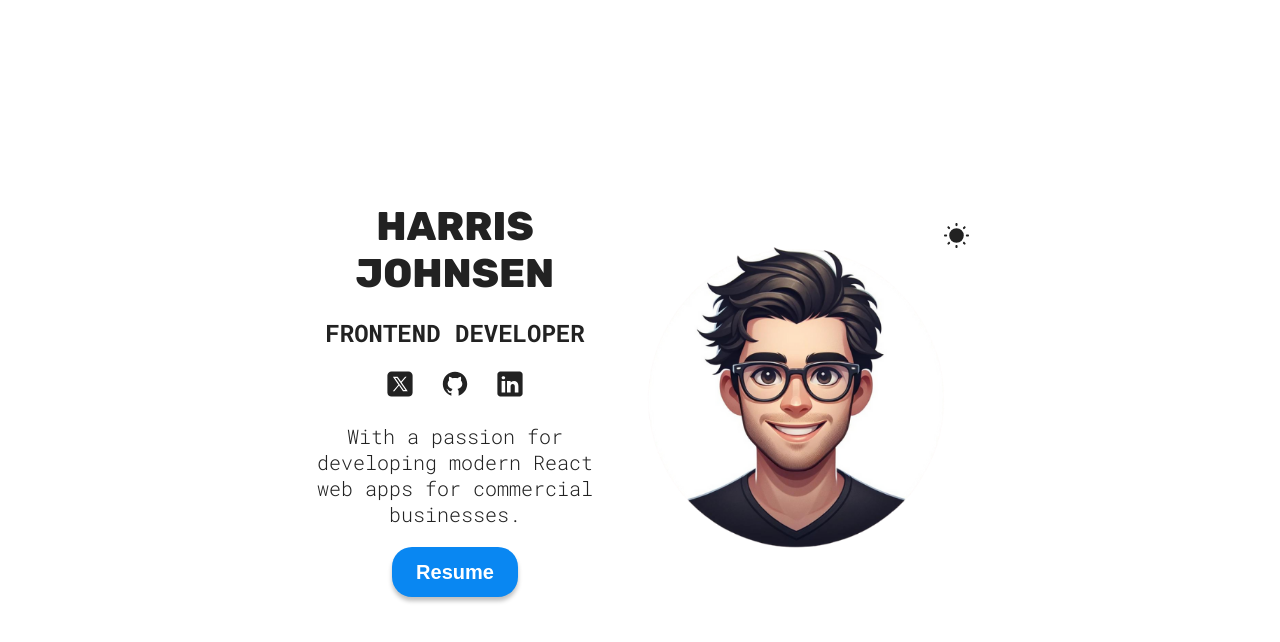
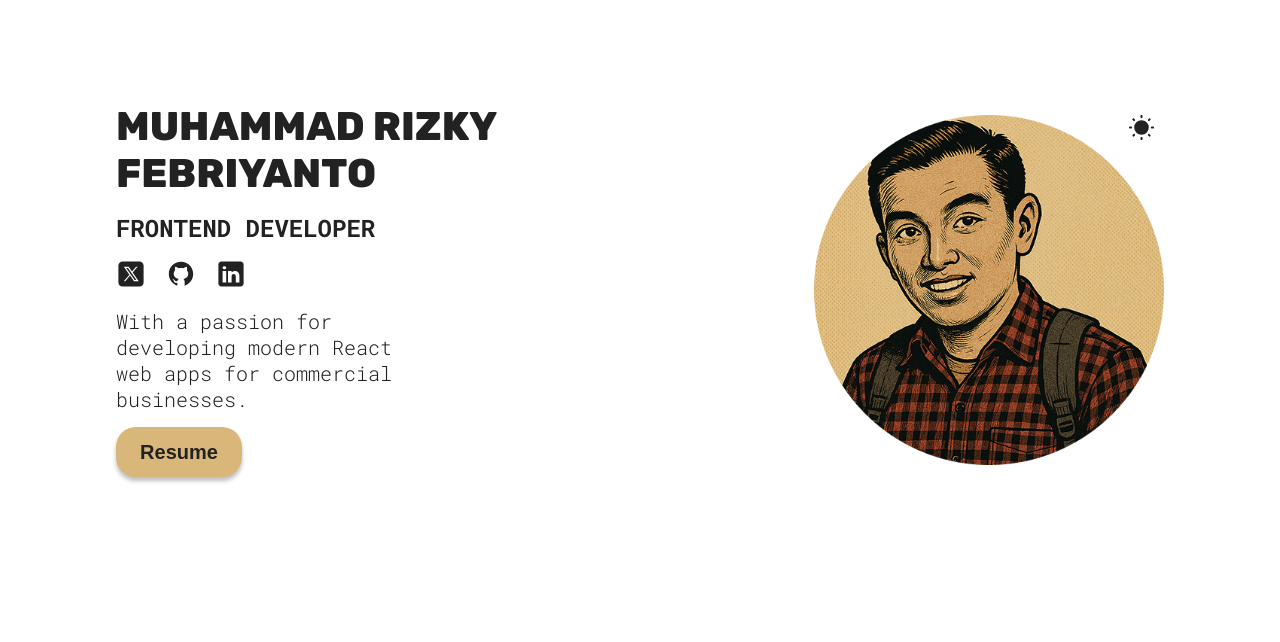
Before and after one commit to duriskifeb/portfolio-mi, a React (Vite) app: page / in a window 1280 px wide. Shown: the top 642 px of the page. Built offline with nearby package versions, Linux system fonts and the light colour scheme.

Commit message:
update Hero blom fiks

```diff
--- a/src/App.css
+++ b/src/App.css
@@ -1,7 +1,7 @@
 :root {
   --background-color: #fff;
-  --btn-color: #0987f2;
-  --btn-text-color: #fff;
+  --btn-color: #d9b679;
+  --btn-text-color: #222;
   --project-card-bg: #ffffff00;
   --text-color: #222;
   --form-text-color: #555;
@@ -10,7 +10,7 @@
 
 [data-theme='dark'] {
   --background-color: #222;
-  --btn-color: #fff;
+  --btn-color: #d9b679;
   --btn-text-color: #222;
   --project-card-bg: #fff;
   --text-color: #fff;
--- a/src/component/Hero.jsx
+++ b/src/component/Hero.jsx
@@ -1,6 +1,6 @@
 //hero ini saya copas nggeh
-import styles from "./HeroStyles.module.css";
-import heroImg from "../assets/Design uten navn.png";
+import styles from "../component/HeroStyles.module.css";
+import heroImg from "../assets/profile.png";
 import sun from "../assets/sun.svg";
 import moon from "../assets/moon.svg";
 import twitterLight from "../assets/twitter-light.svg";
@@ -9,7 +9,7 @@ import githubLight from "../assets/github-light.svg";
 import githubDark from "../assets/github-dark.svg";
 import linkedinLight from "../assets/linkedin-light.svg";
 import linkedinDark from "../assets/linkedin-dark.svg";
-import CV from "../assets/cv.pdf";
+import CV from "..//assets/cv.pdf";
 import { useTheme } from "../common/ThemeContext";
 
 function Hero() {
@@ -37,9 +37,7 @@ function Hero() {
       </div>
       <div className={styles.info}>
         <h1>
-          Harris
-          <br />
-          Johnsen
+          Muhammad Rizky Febriyanto
         </h1>
         <h2>Frontend Developer</h2>
         <span>
--- a/src/component/HeroStyles.module.css
+++ b/src/component/HeroStyles.module.css
@@ -2,35 +2,69 @@
   display: flex;
   flex-direction: column;
   justify-content: center;
-  gap: 20px;
-  text-align: center;
-  height: 100dvh;
+  align-items: center;
+  gap: 3px;
   min-height: 500px;
+  padding: 20px 15px;
+  margin: 0 auto;
+  max-width: 1200px;
+}
+
+.colorModeContainer {
+  position: relative;
+  margin-bottom: 25px;
+  display: flex;
+  justify-content: center;
+  width: 100%;
+}
 
 .hero {
   max-width: 200px;
 }
 
-  span {
+.colorMode {
+  position: absolute;
+  right: 10px;
+  width: 25px;
+}
+
+.colorMode:hover {
+  cursor: pointer;
+}
+
+.info {
   display: flex;
-    gap: 25px;
+  flex-direction: column;
+  gap: 15px;
+  align-items: center;
+  width: 100%;
+  text-align: center;
+}
+
+.container span {
+  display: flex;
+  gap: 20px;
   justify-content: center;
+}
 
-    a {
+.container span a {
   margin: 0;
+}
 
-      img {
+.container span a img {
   width: 30px;
 }
-    }
+
+.container a {
+  width: fit-content;
 }
 
-  a {
-    width: fit-content;
-    align-self: center;
+.description {
+  max-width: 24ch;
+  text-align: center; /* Tetap tengah di mobile */
 }
 
-  button {
+.container button {
   background-color: var(--btn-color);
   color: var(--btn-text-color);
   border: none;
@@ -39,62 +73,63 @@
   height: 50px;
   font-size: 20px;
   font-weight: bold;
+  text-align: center;
   box-shadow: 0 4px 4px rgba(0, 0, 0, 0.25);
   transition: box-shadow 200ms ease-in-out, transform 200ms ease-in-out;
 }
 
-  button:hover {
+.container button:hover {
   transform: scale(1.05);
 }
 
-  button:active {
+.container button:active {
   transform: translateY(2px);
   box-shadow: 0 2px 2px rgba(0, 0, 0, 0.25);
 }
+
+@media (min-width: 800px) {
+  .container {
+    flex-direction: row-reverse;
+    align-items: center;
+    justify-content: center;
+    gap: 50px;
+    padding: 40px 30px;
   }
 
   .colorModeContainer {
-  position: relative;
+    margin-right: 0;
+    margin-bottom: 0;
+    justify-content: flex-end;
   }
-
-.colorMode {
-  position: absolute;
-  right: 0;
-  width: 25px;
-}
-
-.colorMode:hover {
-  cursor: pointer;
-}
-
-.description {
-  max-width: 24ch;
-}
-
-.info {
-  display: flex;
-  flex-direction: column;
-  gap: 20px;
-}
-
-@media (width >= 800px) {
-  .container {
-    flex-direction: row-reverse;
-    align-items: center;
-    justify-content: space-evenly;
 
   .hero {
     max-width: 350px;
     width: 350px;
   }
+
+  .info {
+    align-items: flex-start; /* Semua elemen rata kiri di layar besar */
+    text-align: left; /* Teks rata kiri di layar besar */
+  }
+
+  .description {
+    text-align: left; /* Secara khusus memastikan deskripsi rata kiri di layar besar */
+    margin-left: 0; /* Menghapus margin yang mungkin memengaruhi perataan */
+  }
+
+  .container span {
+    justify-content: flex-start; /* Ikon media sosial rata kiri di layar besar */
   }
 }
 
-@media (width >= 1400px) {
+@media (min-width: 1400px) {
   .container {
+    gap: 80px;
+    padding: 50px 50px;
+  }
+
   .hero {
     max-width: 400px;
     width: 400px;
   }
 }
-}
--- a/src/index.css
+++ b/src/index.css
@@ -0,0 +1 @@
+/* kosong */
```
Also changed, not shown: src/assets/profile.png (added). Lines whose indentation alone changed are shown as unchanged.
